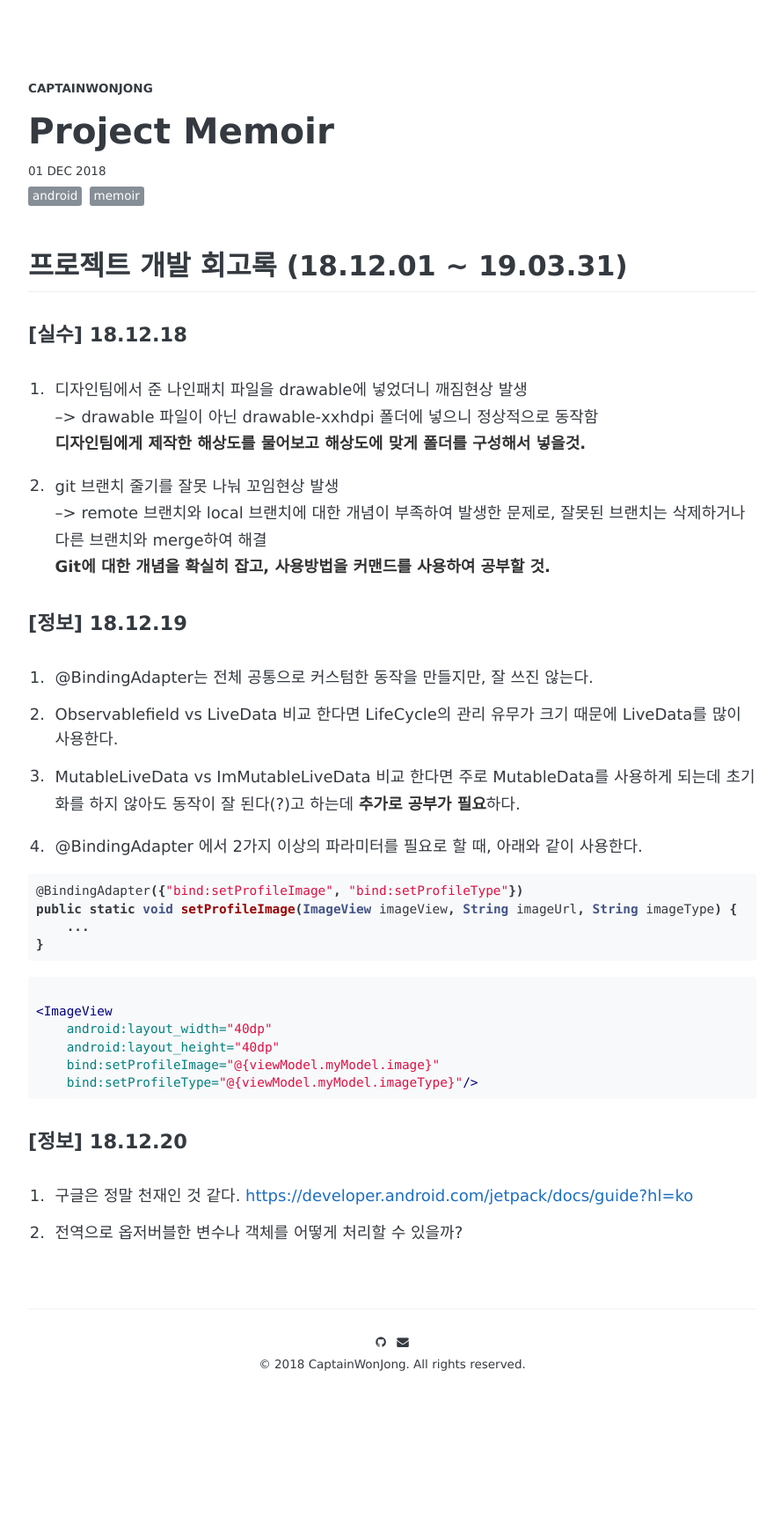
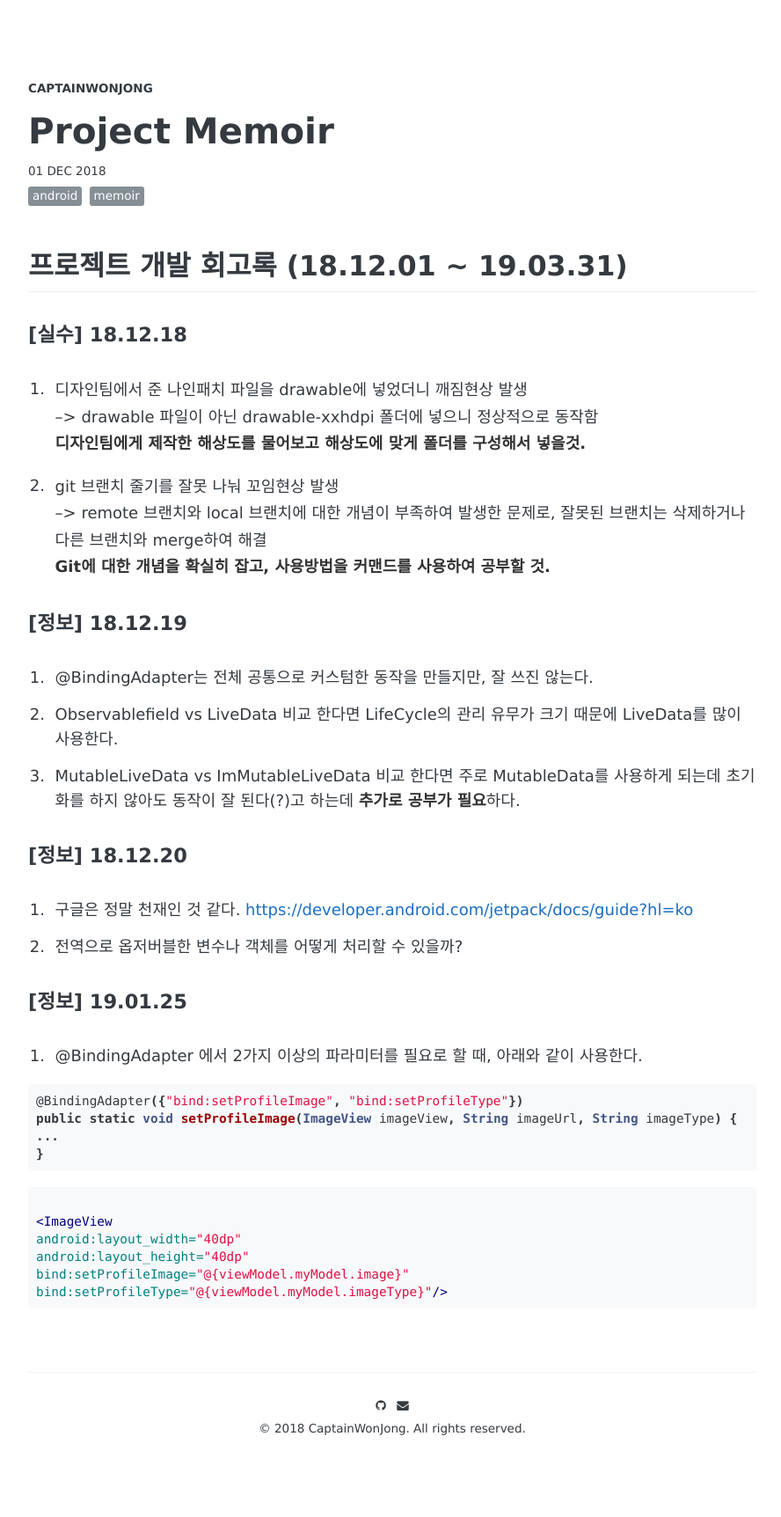
Before and after one commit to CaptainWonJong/CaptainWonJong.github.io, a Jekyll site: the page built from _posts/2018-12-01-Project Memoir.md, in a window 1280 px wide. Shown: the whole page at 88% size, without its empty margins (194-1082 px from the left). Built offline with Jekyll 4.4.1, drawn with Linux system fonts in a browser that asks for light colours; some web fonts are replaced; comment, search, counter and statistics services are not loaded; before the commit the page ends 1652 px from its top, so only the background shows below that.

Commit message:
modify memoir

````diff
--- a/_posts/2018-12-01-Project Memoir.md
+++ b/_posts/2018-12-01-Project Memoir.md
@@ -24,25 +24,28 @@ share: true
 2. Observablefield vs LiveData 비교 한다면 LifeCycle의 관리 유무가 크기 때문에 LiveData를 많이 사용한다.
 3. MutableLiveData vs ImMutableLiveData 비교 한다면 주로 MutableData를 사용하게 되는데 초기화를 하지 않아도 동작이 잘 된다(?)고 하는데 **추가로 공부가 필요**하다.
 
-4. @BindingAdapter 에서 2가지 이상의 파라미터를 필요로 할 때, 아래와 같이 사용한다.
+
+#### [정보] 18.12.20
+1. 구글은 정말 천재인 것 같다. <https://developer.android.com/jetpack/docs/guide?hl=ko>
+2. 전역으로 옵저버블한 변수나 객체를 어떻게 처리할 수 있을까?
+
+
+#### [정보] 19.01.25
+
+1. @BindingAdapter 에서 2가지 이상의 파라미터를 필요로 할 때, 아래와 같이 사용한다.
 
 ```java
 @BindingAdapter({"bind:setProfileImage", "bind:setProfileType"})
 public static void setProfileImage(ImageView imageView, String imageUrl, String imageType) {
-    ...
+...
 }
 ```
 
 ```xml
 
 <ImageView
-    android:layout_width="40dp"
-    android:layout_height="40dp"
-    bind:setProfileImage="@{viewModel.myModel.image}"
-    bind:setProfileType="@{viewModel.myModel.imageType}"/>
+android:layout_width="40dp"
+android:layout_height="40dp"
+bind:setProfileImage="@{viewModel.myModel.image}"
+bind:setProfileType="@{viewModel.myModel.imageType}"/>
 ```
-
-
-#### [정보] 18.12.20
-1. 구글은 정말 천재인 것 같다. <https://developer.android.com/jetpack/docs/guide?hl=ko>
-2. 전역으로 옵저버블한 변수나 객체를 어떻게 처리할 수 있을까?
````
Also changed, not shown: 1 other file.
